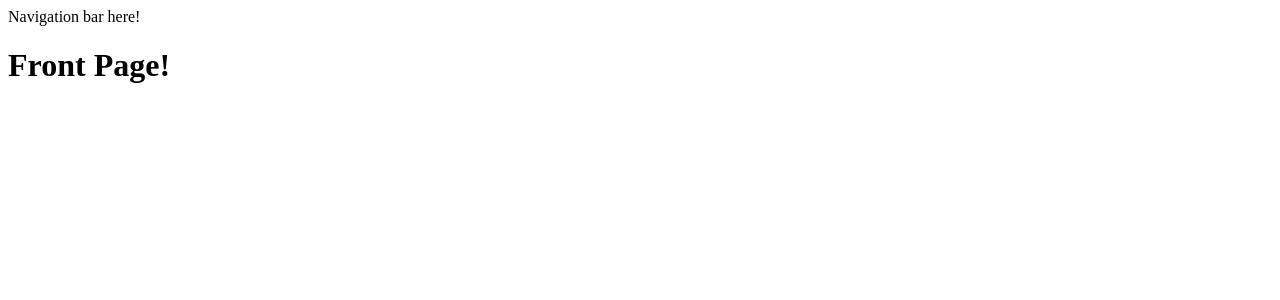
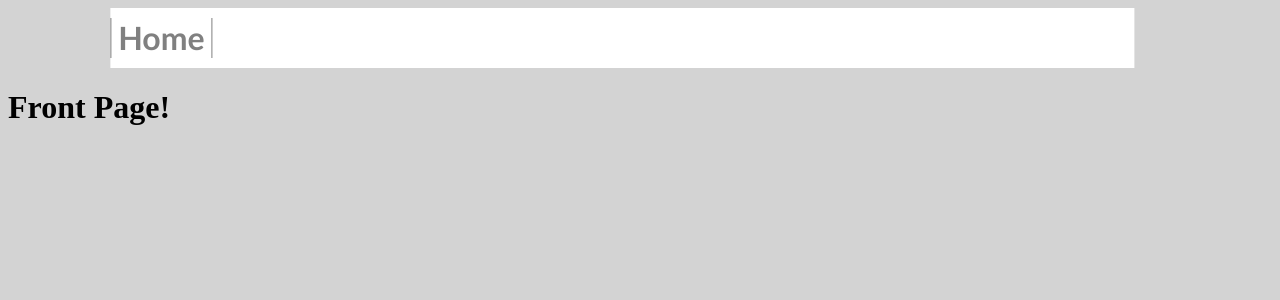
Before and after one commit to WilsonV/GeoFighter-React-Website, a React app: page / in a window 1280 px wide. Shown: the top 300 px of the page. Built offline with nearby package versions, Linux system fonts and the light colour scheme.

Commit message:
started on css styling of navbar

```diff
--- a/client/Components/Navbar.js
+++ b/client/Components/Navbar.js
@@ -3,8 +3,8 @@ import React from "react";
 const Navbar = () => {
 
   return (
-    <div>
-      Navigation bar here!
+    <div className="nav">
+      <div className="nav-item">Home</div>
     </div>
   )
 }
--- a/public/index.html
+++ b/public/index.html
@@ -4,6 +4,7 @@
   <head>
     <meta charset="UTF-8">
     <meta name="viewport" content="width=device-width, initial-scale=1.0">
+    <link rel="stylesheet" href="style.css">
     <title>Geo-Fighter</title>
     <script defer src="bundle.js"></script>
   </head>
--- /dev/null
+++ b/public/style.css
@@ -0,0 +1,33 @@
+body{
+  background-color: lightgray;
+}
+
+.nav{
+  width: 80vw;
+  height: 40px;
+  background-color: white;
+  text-align: center;
+  padding: 10px 0 10px 0;
+  transform: translate(10%,0);
+}
+
+.nav-item{
+
+  border: 1px solid gray;
+  border-top: 0;
+  border-bottom: 0;
+  border-color: gray;
+  height: 100%;
+  width: 100px;
+  font-weight: bold;
+  font-size: 32px;
+  font-family: 'Trebuchet MS', 'Lucida Sans Unicode', 'Lucida Grande', 'Lucida Sans', Arial, sans-serif;
+  color: gray;
+  transition: .3s ease;
+}
+
+.nav-item:hover{
+  color: orange;
+  transition: .3s ease;
+  cursor: pointer;
+}
```
Also changed, not shown: 2 other files (tests, documents, lock files or other folders).
